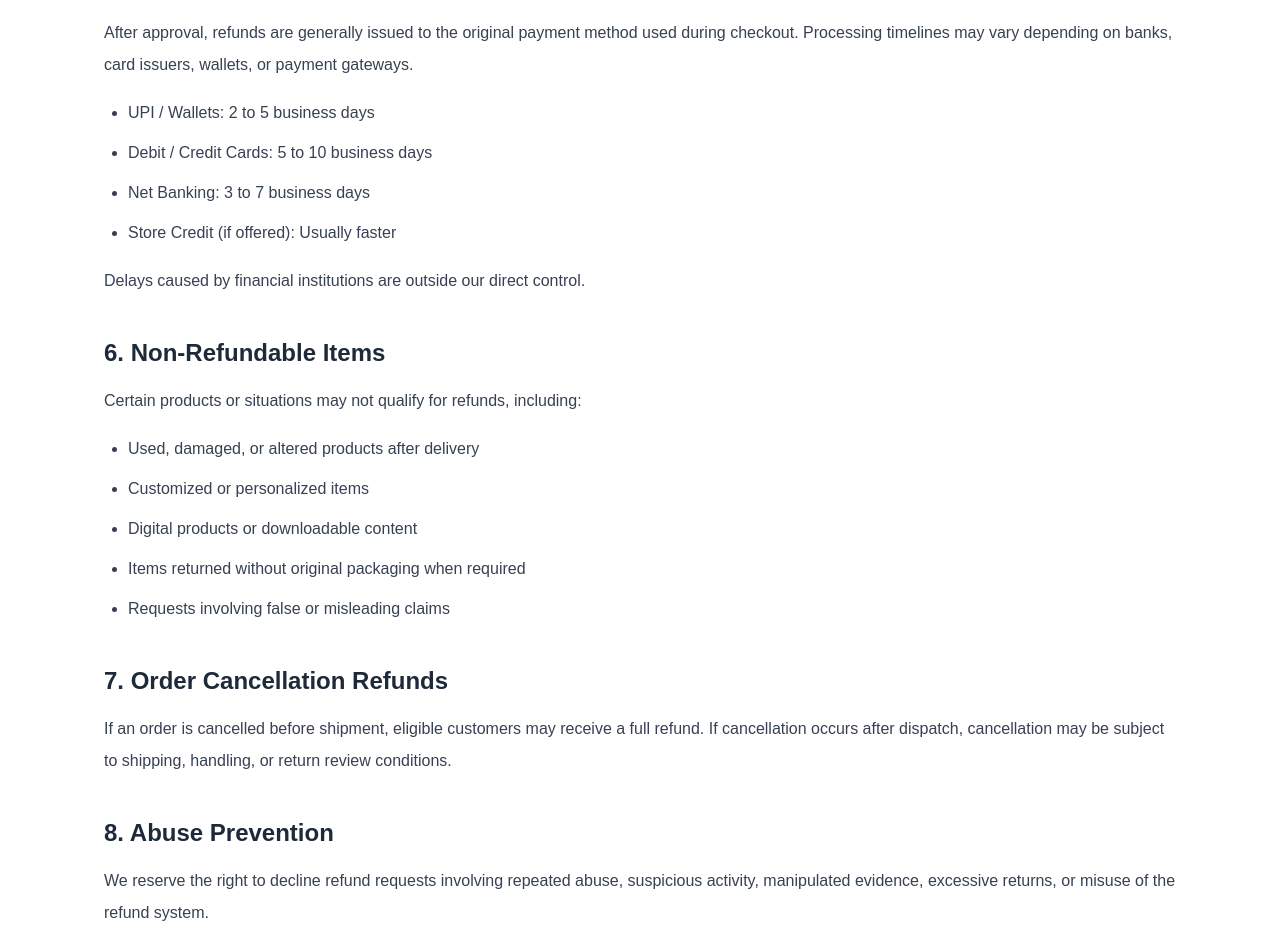
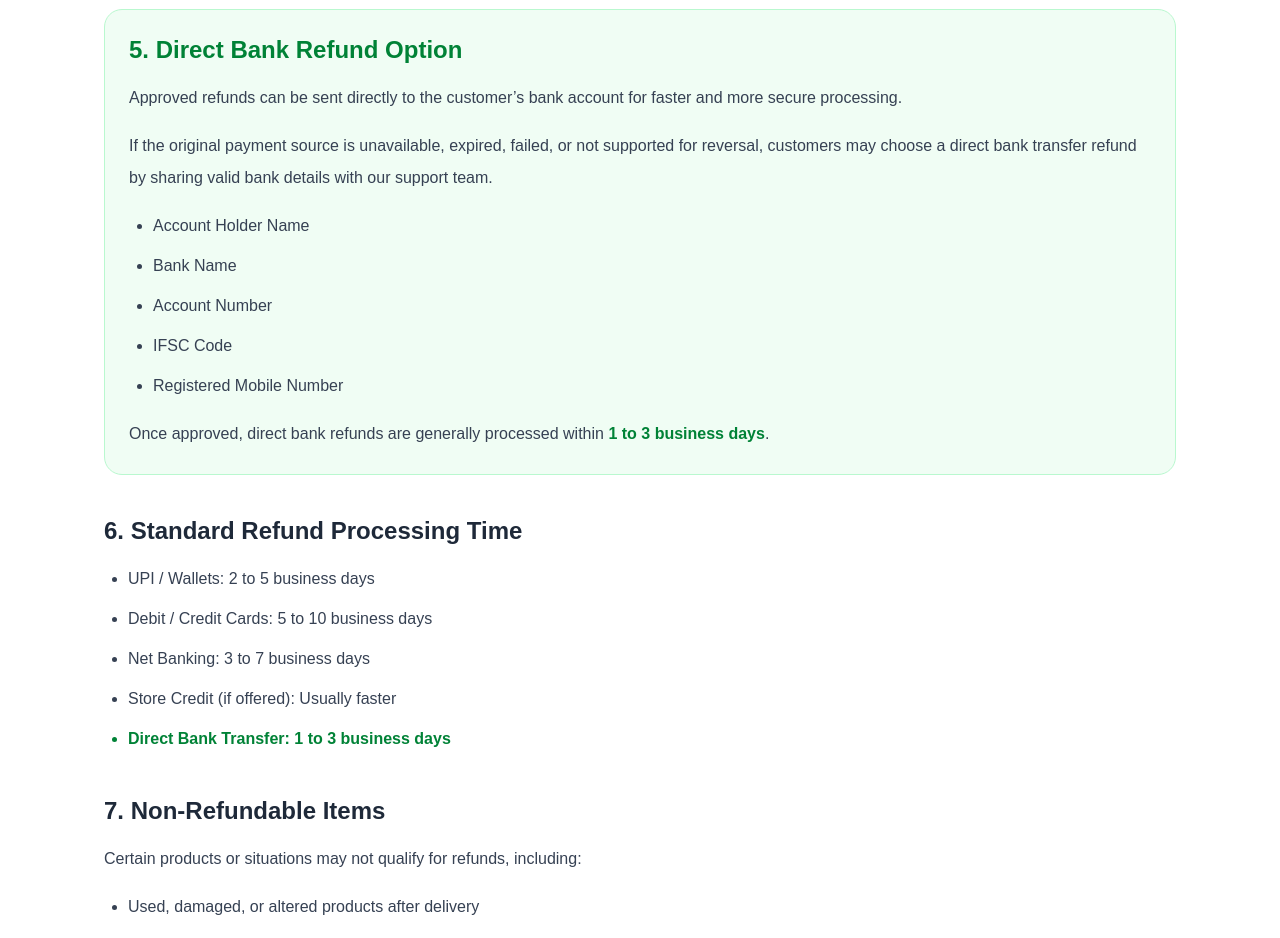
Before and after one commit to amanvermao/NICK-WHOLESALE-EMBORIUM, a React (Vite) app: page /RefundPolicy in a window 1280 px wide. Shown: the part 1627-2565 px from the top of the page. Built offline with nearby package versions, Linux system fonts and the light colour scheme.

Commit message:
refund cont chnage

```diff
--- a/src/pages/RefundPolicy.jsx
+++ b/src/pages/RefundPolicy.jsx
@@ -56,6 +56,7 @@ const RefundPolicy = () => {
             <li>Reason for Refund Request</li>
             <li>Photos or Videos (if product issue exists)</li>
             <li>Any relevant payment proof</li>
+            <li>Bank Account Details (for direct bank refunds if required)</li>
           </ul>
 
           <p className="leading-8 text-gray-700 mt-4">
@@ -98,32 +99,57 @@ const RefundPolicy = () => {
           </p>
         </section>
 
+        <section className="bg-green-50 border border-green-200 rounded-2xl p-6">
+          <h2 className="text-2xl font-semibold mb-4 text-green-700">
+            5. Direct Bank Refund Option
+          </h2>
+
+          <p className="leading-8 text-gray-700 font-medium">
+            Approved refunds can be sent directly to the customer’s bank account
+            for faster and more secure processing.
+          </p>
+
+          <p className="leading-8 text-gray-700 mt-4">
+            If the original payment source is unavailable, expired, failed, or
+            not supported for reversal, customers may choose a direct bank
+            transfer refund by sharing valid bank details with our support team.
+          </p>
+
+          <ul className="list-disc pl-6 mt-4 space-y-2 text-gray-700 leading-8">
+            <li>Account Holder Name</li>
+            <li>Bank Name</li>
+            <li>Account Number</li>
+            <li>IFSC Code</li>
+            <li>Registered Mobile Number</li>
+          </ul>
+
+          <p className="leading-8 text-gray-700 mt-4">
+            Once approved, direct bank refunds are generally processed within
+            <span className="font-semibold text-green-700">
+              {" "}1 to 3 business days
+            </span>.
+          </p>
+        </section>
+
         <section>
           <h2 className="text-2xl font-semibold mb-4">
-            5. Refund Processing Time
+            6. Standard Refund Processing Time
           </h2>
-          <p className="leading-8 text-gray-700">
-            After approval, refunds are generally issued to the original payment
-            method used during checkout. Processing timelines may vary depending
-            on banks, card issuers, wallets, or payment gateways.
-          </p>
 
           <ul className="list-disc pl-6 mt-4 space-y-2 text-gray-700 leading-8">
             <li>UPI / Wallets: 2 to 5 business days</li>
             <li>Debit / Credit Cards: 5 to 10 business days</li>
             <li>Net Banking: 3 to 7 business days</li>
             <li>Store Credit (if offered): Usually faster</li>
+            <li className="font-semibold text-green-700">
+              Direct Bank Transfer: 1 to 3 business days
+            </li>
           </ul>
-
-          <p className="leading-8 text-gray-700 mt-4">
-            Delays caused by financial institutions are outside our direct
-            control.
-          </p>
         </section>
 
         <section>
           <h2 className="text-2xl font-semibold mb-4">
-            6. Non-Refundable Items
+            7. Non-Refundable Items
           </h2>
           <p className="leading-8 text-gray-700">
             Certain products or situations may not qualify for refunds,
@@ -141,30 +167,7 @@ const RefundPolicy = () => {
 
         <section>
           <h2 className="text-2xl font-semibold mb-4">
-            7. Order Cancellation Refunds
-          </h2>
-          <p className="leading-8 text-gray-700">
-            If an order is cancelled before shipment, eligible customers may
-            receive a full refund. If cancellation occurs after dispatch,
-            cancellation may be subject to shipping, handling, or return review
-            conditions.
-          </p>
-        </section>
-
-        <section>
-          <h2 className="text-2xl font-semibold mb-4">
-            8. Abuse Prevention
-          </h2>
-          <p className="leading-8 text-gray-700">
-            We reserve the right to decline refund requests involving repeated
-            abuse, suspicious activity, manipulated evidence, excessive returns,
-            or misuse of the refund system.
-          </p>
-        </section>
-
-        <section>
-          <h2 className="text-2xl font-semibold mb-4">
-            9. Need Help?
+            8. Need Help?
           </h2>
           <p className="leading-8 text-gray-700">
             If you have questions regarding your refund status or eligibility,
```
